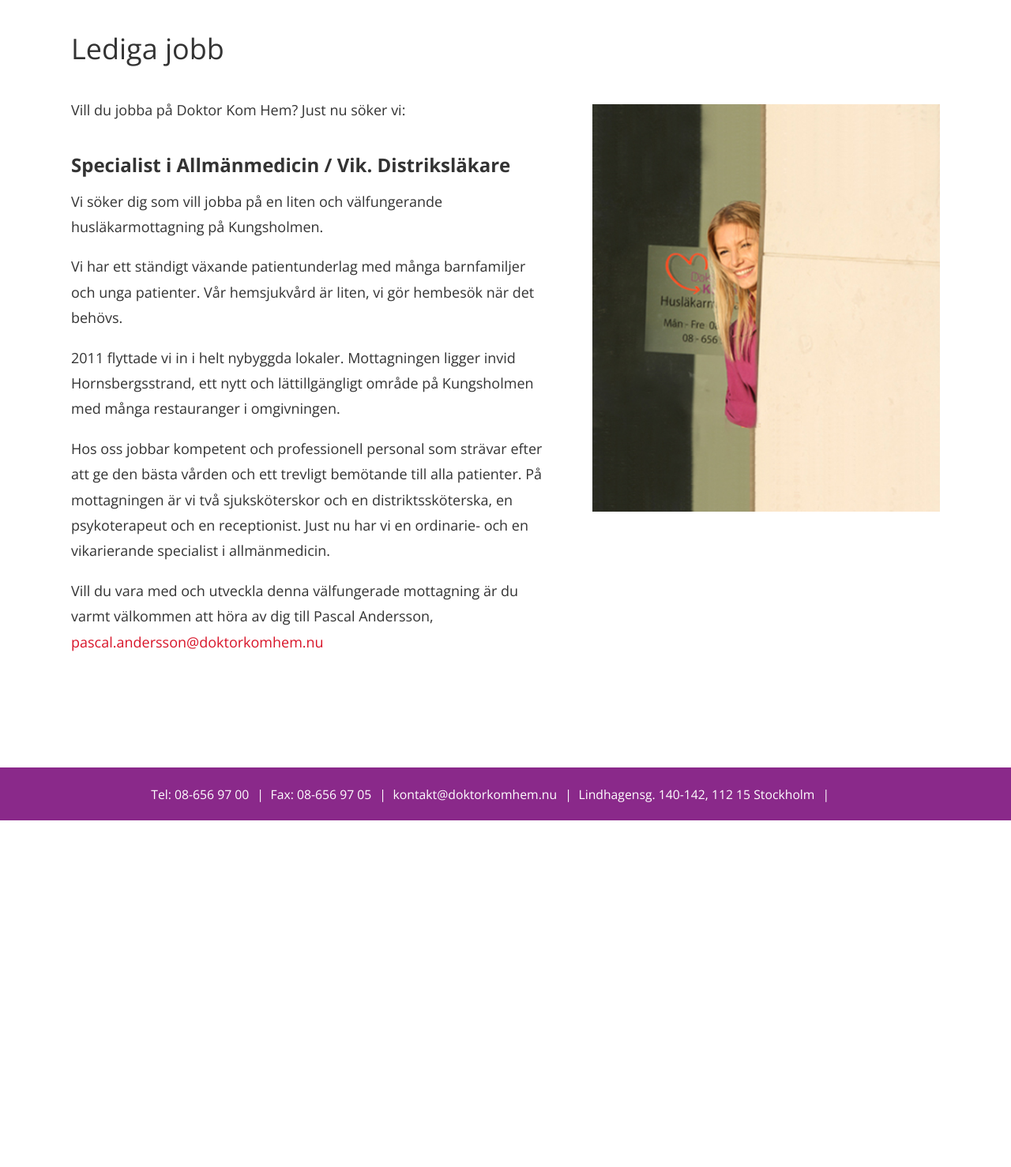
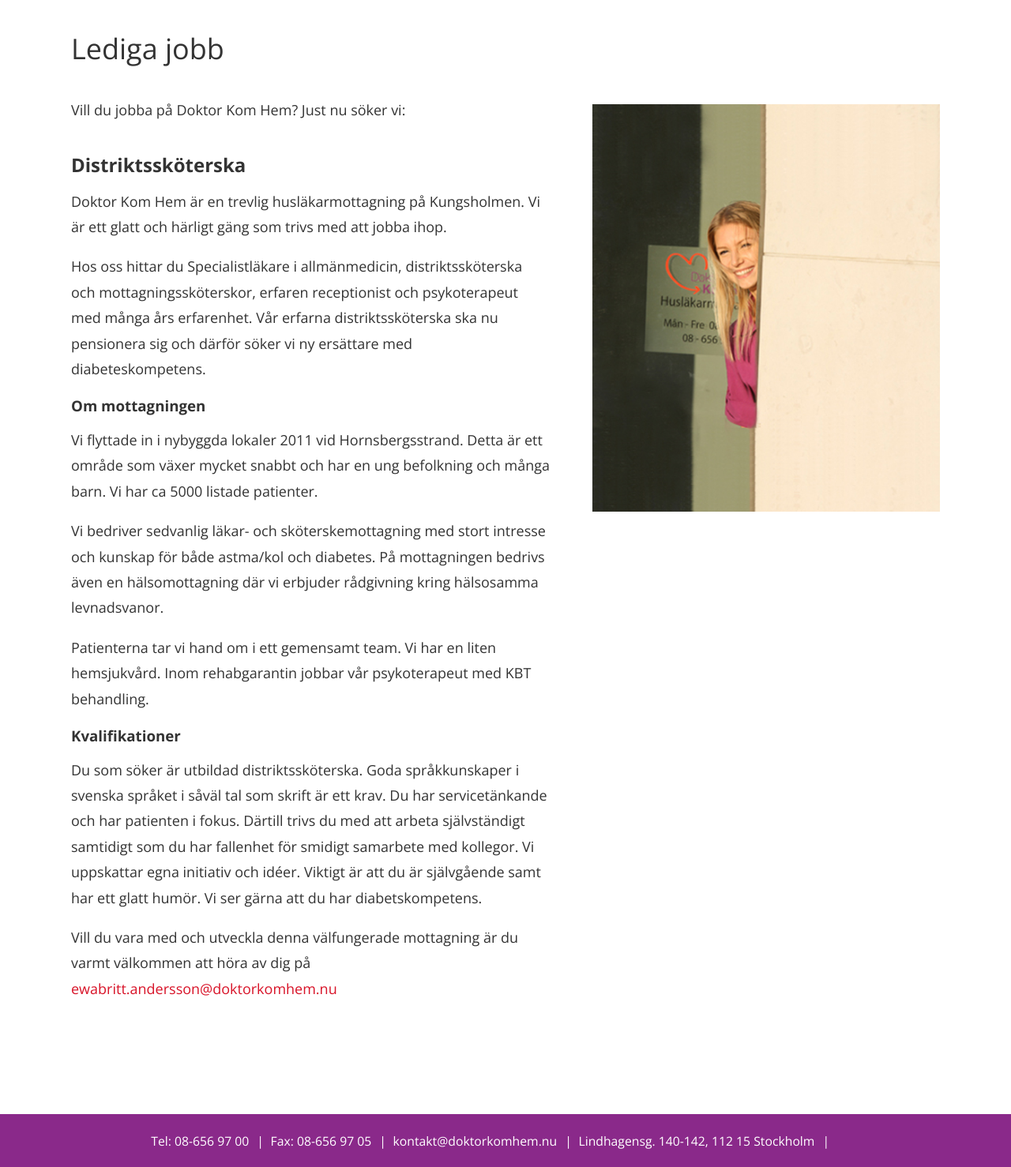
Before and after one commit to adamsdotter/DKH, a PHP site: page /lediga-jobb in a window 1280 px wide. Shown: the part 242-1720 px from the top of the page at 79% size. Before the commit the page ends 1281 px from the top, so only its background shows below. Run offline with PHP 8.4, Linux system fonts and the light colour scheme.

Commit message:
Update work text

```diff
--- a/lediga-jobb.php
+++ b/lediga-jobb.php
@@ -17,27 +17,17 @@
             <h1><?php echo $pageTitle; ?></h1>
             <div class="page-content">
                 <p>Vill du jobba på Doktor Kom Hem? Just nu söker vi:</p>
-                <h2>
-                    Specialist i Allmänmedicin / Vik. Distriksläkare
-                </h2>
-                <p>Vi söker dig som vill jobba på en liten och välfungerande husläkarmottagning på Kungsholmen.</p>
+                <h2>Distriktssköterska</h2>
+                <p>Doktor Kom Hem är en trevlig husläkarmottagning på Kungsholmen. Vi är ett glatt och härligt gäng som trivs med att jobba ihop.</p>
+                <p>Hos oss hittar du Specialistläkare i allmänmedicin, distriktssköterska och mottagningssköterskor, erfaren receptionist och psykoterapeut med många års erfarenhet. Vår erfarna distriktssköterska ska nu pensionera sig och därför söker vi ny ersättare med diabeteskompetens.</p>
+                <h3>Om mottagningen</h3>
+                <p>Vi flyttade in i nybyggda lokaler 2011 vid Hornsbergsstrand. Detta är ett område som växer mycket snabbt och har en ung befolkning och många barn. Vi har ca 5000 listade patienter.</p>
+                <p>Vi bedriver sedvanlig läkar- och sköterskemottagning med stort intresse och kunskap för både astma/kol och diabetes. På mottagningen bedrivs även en hälsomottagning där vi erbjuder rådgivning kring hälsosamma levnadsvanor.</p>
+                <p>Patienterna tar vi hand om i ett gemensamt team. Vi har en liten hemsjukvård. Inom rehabgarantin jobbar vår psykoterapeut med KBT behandling.</p>
+                <h3>Kvalifikationer</h3>
+                <p>Du som söker är utbildad distriktssköterska. Goda språkkunskaper i svenska språket i såväl tal som skrift är ett krav. Du har servicetänkande och har patienten i fokus. Därtill trivs du med att arbeta självständigt samtidigt som du har fallenhet för smidigt samarbete med kollegor. Vi uppskattar egna initiativ och idéer. Viktigt är att du är självgående samt har ett glatt humör. Vi ser gärna att du har diabetskompetens.</p>
                 <p>
-                    Vi har ett ständigt växande patientunderlag med många barnfamiljer och unga patienter.
-                    Vår hemsjukvård är liten, vi gör hembesök när det behövs.
-                </p>
-                <p>
-                    2011 flyttade vi in i helt nybyggda lokaler. Mottagningen ligger invid Hornsbergsstrand,
-                    ett nytt och lättillgängligt område på Kungsholmen med många restauranger i omgivningen.
-                </p>
-                <p>
-                    Hos oss jobbar kompetent och professionell personal som strävar efter att ge den bästa vården
-                    och ett trevligt bemötande till alla patienter.
-                    På mottagningen är vi två sjuksköterskor och en distriktssköterska, en psykoterapeut och en receptionist.
-                    Just nu har vi en ordinarie- och en vikarierande specialist i allmänmedicin.
-                </p>
-                <p>
-                    Vill du vara med och utveckla denna välfungerade mottagning är du varmt välkommen att höra av dig till
-                    Pascal Andersson, <a href="mailto:pascal.andersson@doktorkomhem.nu">pascal.andersson@doktorkomhem.nu</a>
+                    Vill du vara med och utveckla denna välfungerade mottagning är du varmt välkommen att höra av dig på <a href="mailto:ewabritt.andersson@doktorkomhem.nu">ewabritt.andersson@doktorkomhem.nu</a>
                 </p>
             </div>
             <figure class="page-img">
```
